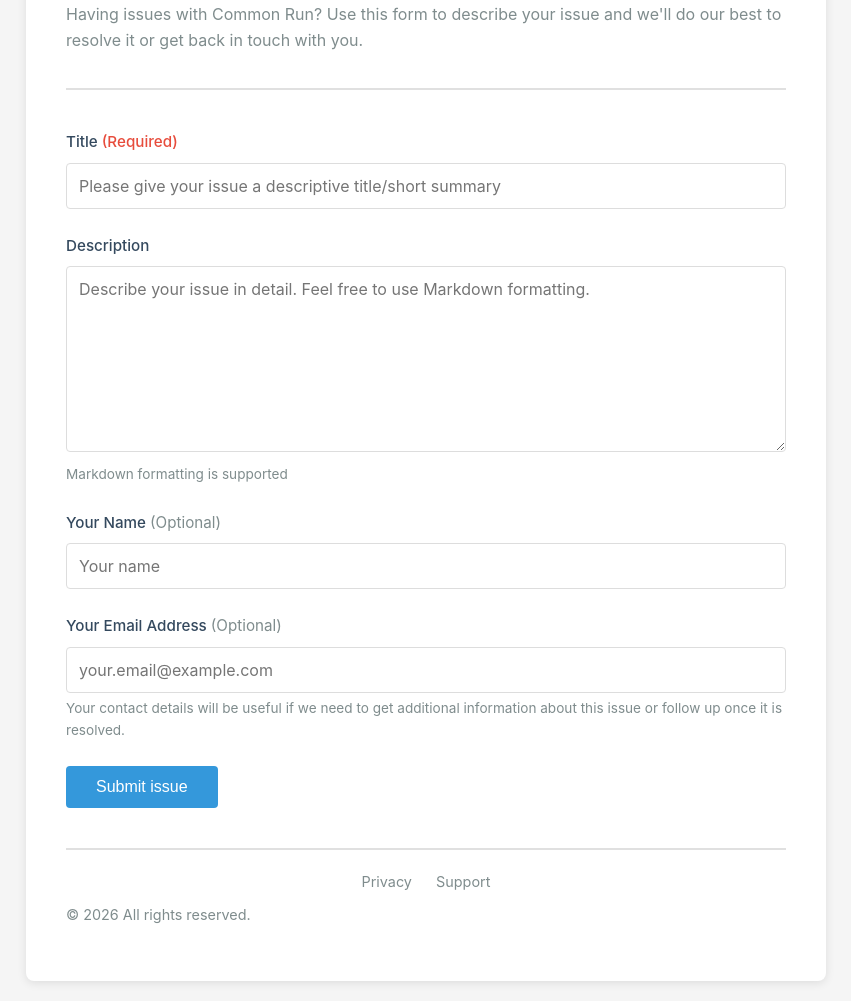
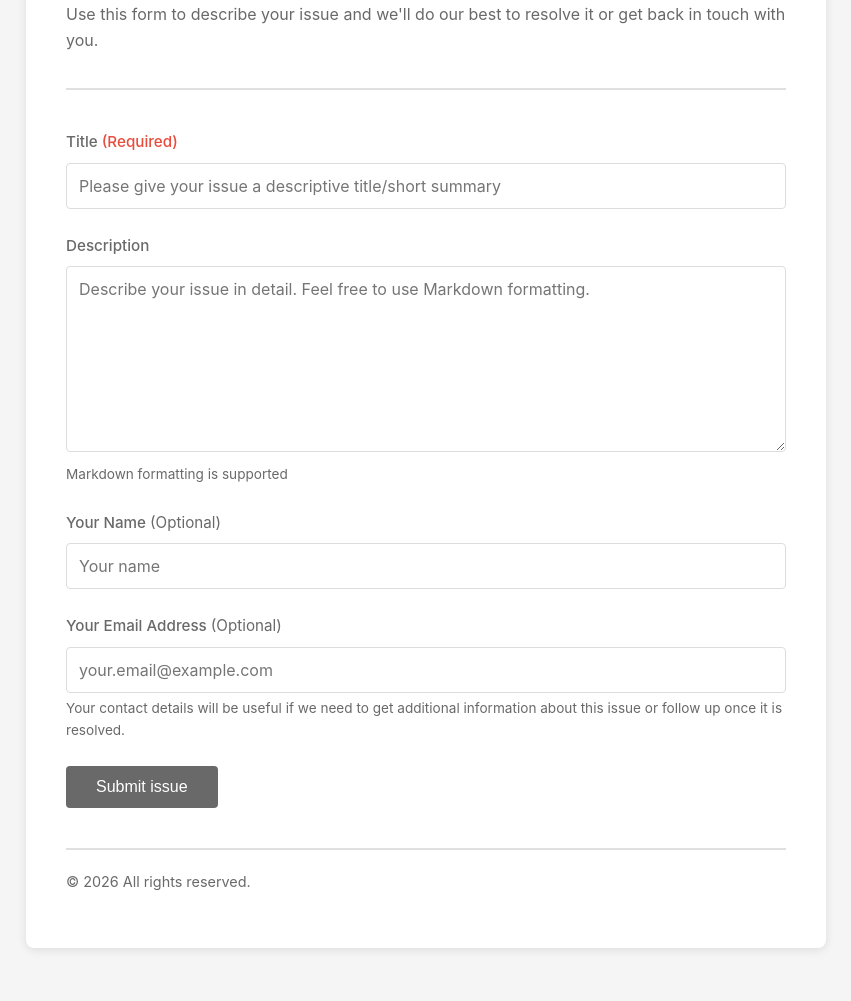
Before and after one commit to willtrickey/Common-Run, a plain HTML site: page support.html in a window 1280 px wide. Shown: the part 132-1133 px from the top of the page, without its empty margins (214-1065 px from the left). After the commit the page ends 1100 px from the top, so only its background shows below. Drawn offline with nearby package versions, Linux system fonts and the light colour scheme.

Commit message:
Update color scheme in styles.css for improved readability and consistency.

```diff
--- a/styles.css
+++ b/styles.css
@@ -7,7 +7,7 @@
 body {
     font-family: -apple-system, BlinkMacSystemFont, 'Segoe UI', Roboto, 'Helvetica Neue', Arial, sans-serif;
     line-height: 1.6;
-    color: #333;
+    color: #000000;
     background-color: #f5f5f5;
     padding: 20px;
 }
@@ -28,13 +28,13 @@
 }
 
 h1 {
-    color: #2c3e50;
+    color: #000000;
     margin-bottom: 10px;
     font-size: 2.5em;
 }
 
 .last-updated {
-    color: #7f8c8d;
+    color: #696969;
     font-size: 0.9em;
 }
 
@@ -47,14 +47,14 @@
 }
 
 h2 {
-    color: #34495e;
+    color: #696969;
     margin-top: 30px;
     margin-bottom: 15px;
     font-size: 1.5em;
 }
 
 h3 {
-    color: #34495e;
+    color: #696969;
     margin-top: 20px;
     margin-bottom: 10px;
     font-size: 1.2em;
@@ -79,7 +79,7 @@
     padding-top: 20px;
     border-top: 2px solid #e0e0e0;
     text-align: center;
-    color: #7f8c8d;
+    color: #696969;
     font-size: 0.9em;
 }
 
@@ -93,7 +93,7 @@
 }
 
 .subtitle {
-    color: #7f8c8d;
+    color: #696969;
     font-size: 1em;
     margin-top: 10px;
     text-align: left;
@@ -111,7 +111,7 @@
 label {
     display: block;
     margin-bottom: 8px;
-    color: #34495e;
+    color: #696969;
     font-weight: 500;
     font-size: 0.95em;
 }
@@ -121,7 +121,7 @@
 }
 
 .optional {
-    color: #7f8c8d;
+    color: #696969;
     font-weight: normal;
 }
 
@@ -153,12 +153,12 @@
 .form-hint {
     display: block;
     margin-top: 5px;
-    color: #7f8c8d;
+    color: #696969;
     font-size: 0.85em;
 }
 
 .submit-btn {
-    background-color: #3498db;
+    background-color: #696969;
     color: white;
     padding: 12px 30px;
     border: none;
@@ -170,7 +170,7 @@
 }
 
 .submit-btn:hover {
-    background-color: #2980b9;
+    background-color: #333333;
 }
 
 .submit-btn:active {
--- a/support.html
+++ b/support.html
@@ -3,7 +3,7 @@
 <head>
     <meta charset="UTF-8">
     <meta name="viewport" content="width=device-width, initial-scale=1.0">
-    <title>Support - Common Run</title>
+    <title>Having Issues?</title>
     <link rel="stylesheet" href="styles.css">
     <script type="text/javascript" src="https://cdn.jsdelivr.net/npm/@emailjs/browser@4/dist/email.min.js"></script>
 </head>
@@ -11,7 +11,7 @@
     <div class="container">
         <header>
             <h1>Support</h1>
-            <p class="subtitle">Having issues with Common Run? Use this form to describe your issue and we'll do our best to resolve it or get back in touch with you.</p>
+            <p class="subtitle">Use this form to describe your issue and we'll do our best to resolve it or get back in touch with you.</p>
         </header>
 
         <main>
@@ -47,10 +47,6 @@
         </main>
 
         <footer>
-            <nav class="footer-nav">
-                <a href="index.html">Privacy</a>
-                <a href="support.html">Support</a>
-            </nav>
             <p>&copy; <span id="year"></span> All rights reserved.</p>
         </footer>
     </div>
```
Also changed, not shown: index.html (+1 -4 lines).
